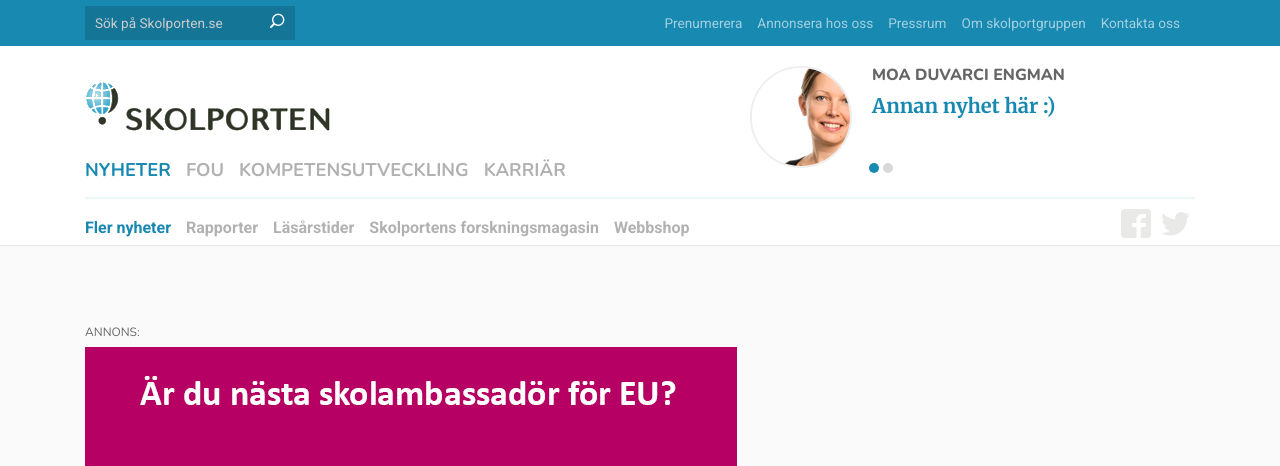
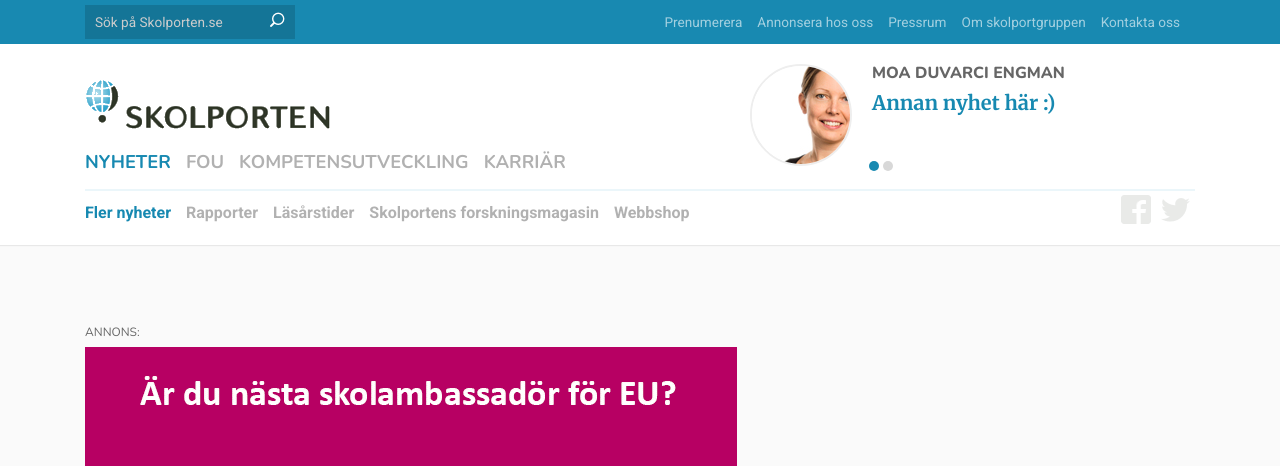
Before and after one commit to ekandreas/Skolporten2017, a PHP site: page /home.php in a window 1280 px wide. Shown: the top 466 px of the page. Run offline with PHP 8.4, Linux system fonts and the light colour scheme; style sheets or scripts are compiled from the project's sources; some libraries are stand-ins or nearby versions.

Commit message:
Tight nav-link added

```diff
--- a/src/sass/header.scss
+++ b/src/sass/header.scss
@@ -428,3 +428,7 @@ header {
 .navbar-nav li:last-of-type ul.subnav-navbar-nav {
   border-bottom: 0px solid transparent;
 }
+
+.nav-link {
+  padding: 0.1em 1em;
+}
```
